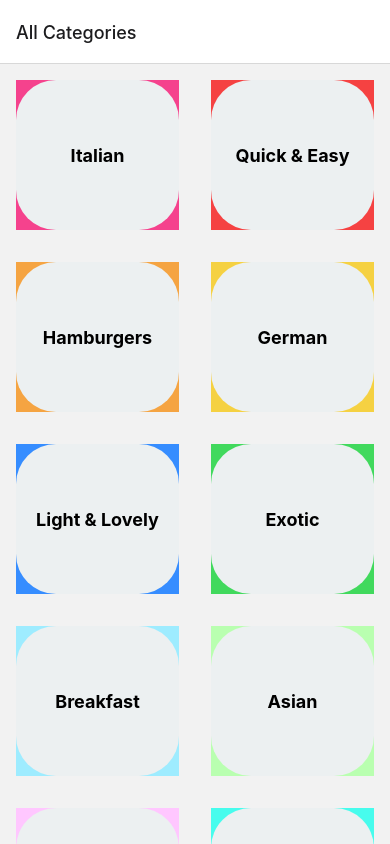
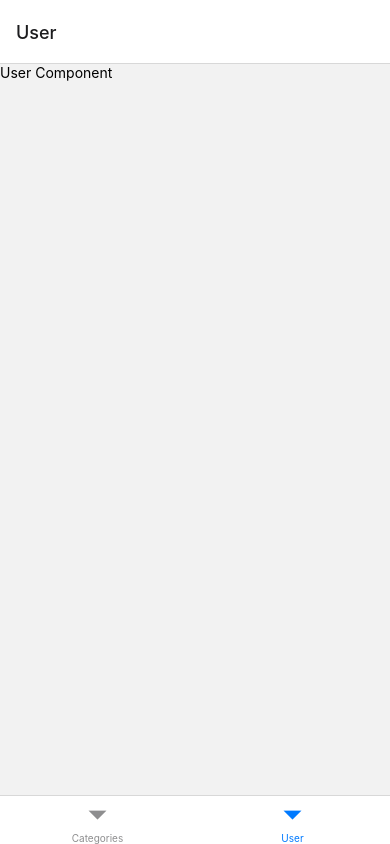
Before and after one commit to podestal/meals-expo-app, a React Native app: screen /User in a window 390 px wide. Built offline with nearby package versions, Linux system fonts and the light colour scheme.

Commit message:
setup bottom tabs

```diff
--- a/App.js
+++ b/App.js
@@ -1,11 +1,23 @@
-import { StyleSheet, Text, View } from 'react-native';
+import { StyleSheet, Button, Text, View } from 'react-native';
 import CategoriesScreen from './screens/CategoriesScreen';
 import MealsOverviewScreen from './screens/MealsOverviewScreen';
 import MealDetailScreen from './screens/MealDetailScreen';
+import User from './components/User';
 import {NavigationContainer} from '@react-navigation/native';
 import { createNativeStackNavigator } from '@react-navigation/native-stack'
+import { createBottomTabNavigator } from '@react-navigation/bottom-tabs'
 
 const Stack = createNativeStackNavigator()
+const Tab = createBottomTabNavigator()
+
+const BottomNavigator = () => {
+  return (
+    <Tab.Navigator>
+      <Tab.Screen name="Categories" component={CategoriesScreen} />
+      <Tab.Screen name="User" component={User} />
+    </Tab.Navigator>
+  )
+}
 
 export default function App() {
   return (
@@ -13,13 +25,19 @@ export default function App() {
       <Stack.Navigator initialRouteName="MealsCategory">
         <Stack.Screen
           name='MealsCategory'
-          component={CategoriesScreen}
+          component={BottomNavigator}
           options={{
-            title: 'All Categories'
+            headerShown: false
           }}
         />
         <Stack.Screen name='MealsOverview' component={MealsOverviewScreen} />
-        <Stack.Screen name='MealDetail' component={MealDetailScreen}/>
+        <Stack.Screen
+          name='MealDetail'
+          component={MealDetailScreen}
+          options={{
+            headerRight: () => <Button title='Tap me'/>
+          }}
+        />
       </Stack.Navigator>
     </NavigationContainer>
   );
--- /dev/null
+++ b/components/User.js
@@ -0,0 +1,11 @@
+import { View, Text } from "react-native"
+
+const User = () => {
+  return (
+    <View>
+        <Text>User Component</Text>
+    </View>
+  )
+}
+
+export default User
--- a/package.json
+++ b/package.json
@@ -9,6 +9,7 @@
     "web": "expo start --web"
   },
   "dependencies": {
+    "@react-navigation/bottom-tabs": "^6.5.16",
     "@react-navigation/native": "^6.1.14",
     "@react-navigation/native-stack": "^6.9.22",
     "expo": "~50.0.11",
```
Also changed, not shown: 1 other file (tests, documents, lock files or other folders).
